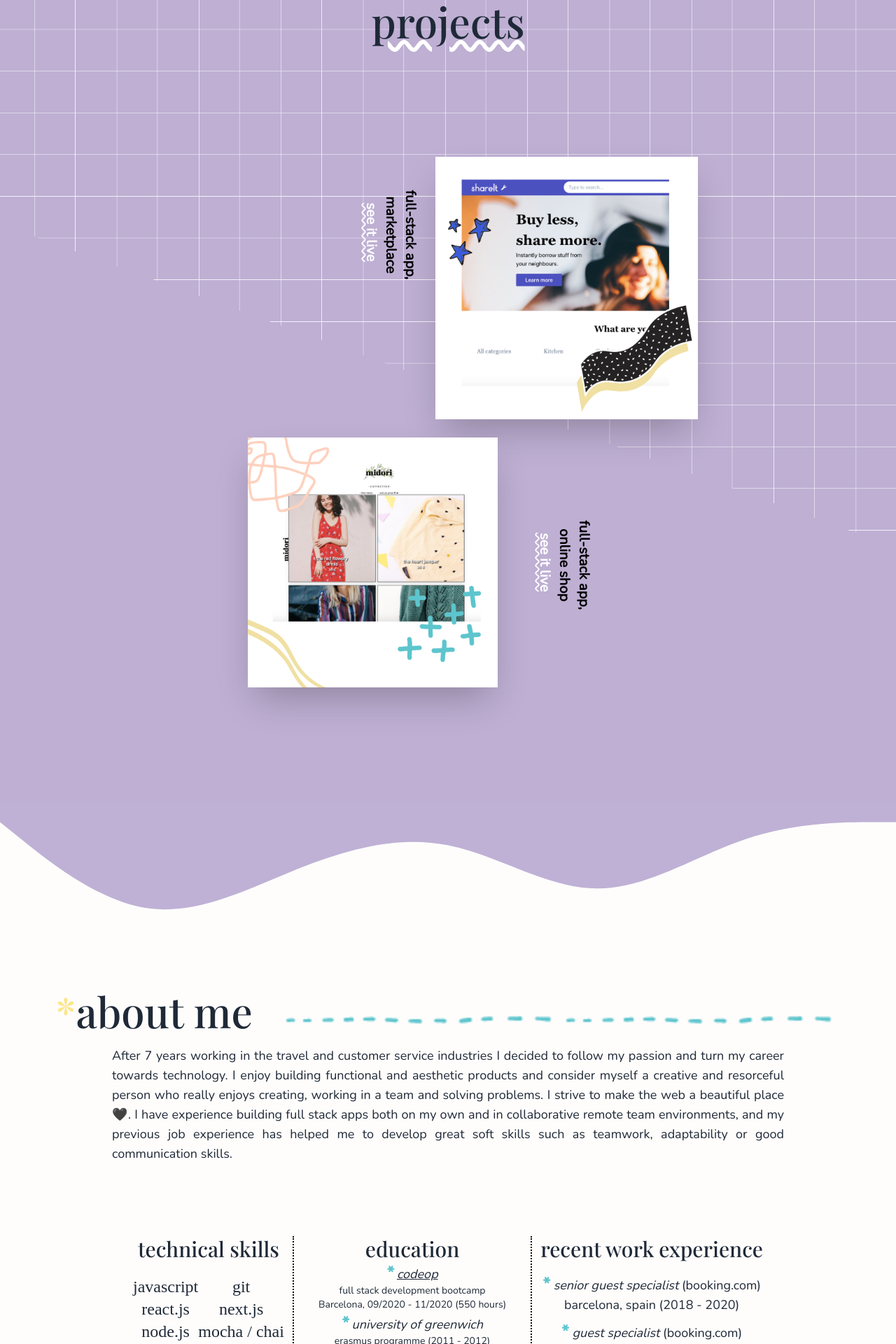
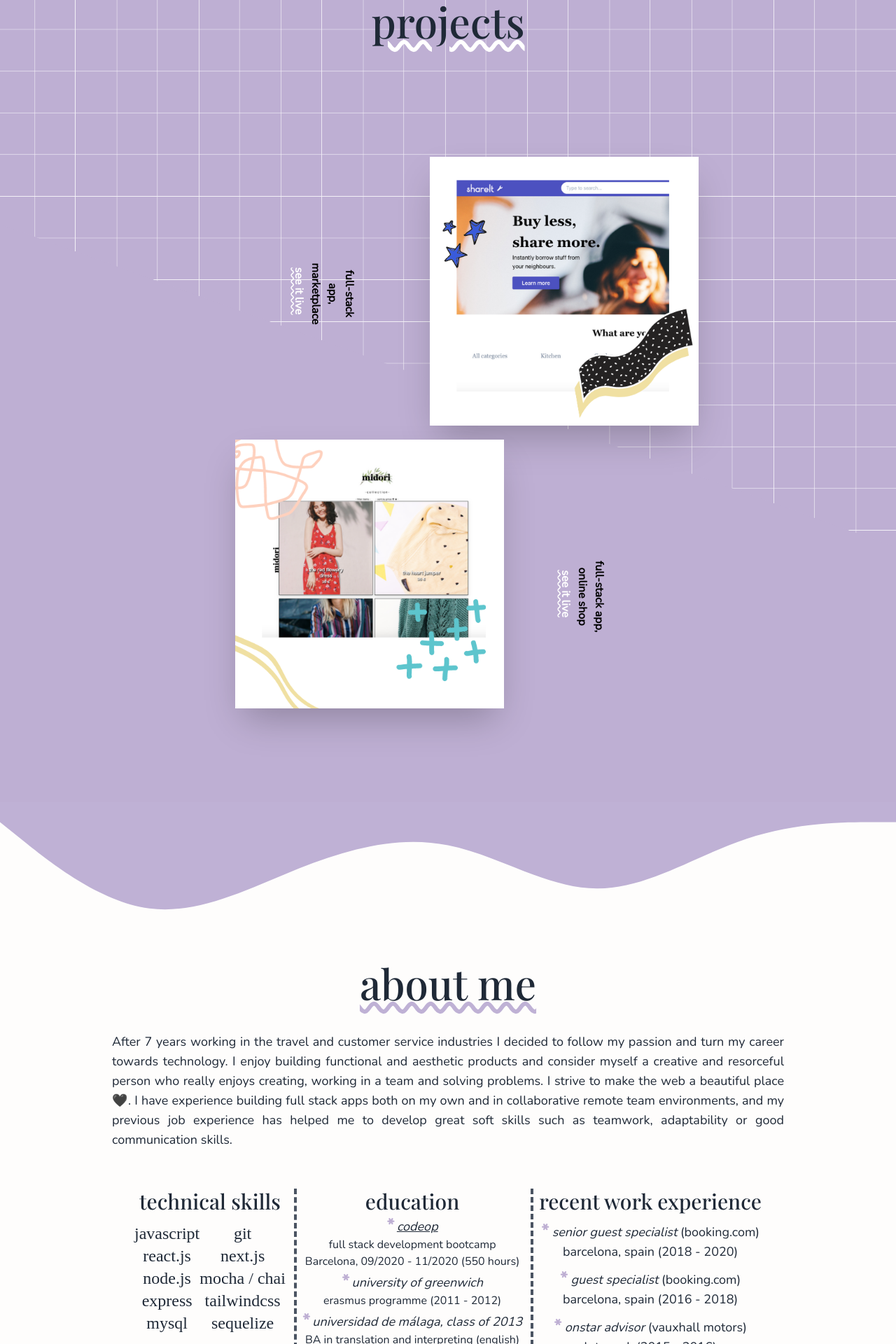
Before and after one commit to Samanthapv/my-portfolio, a Next.js app: page / in a window 1280 px wide. Shown: the part 880-2800 px from the top of the page at 70% size. Built offline with nearby package versions, Linux system fonts and the light colour scheme; a web font is replaced by a local one.

Commit message:
mobile view

```diff
--- a/assets/index.css
+++ b/assets/index.css
@@ -84,8 +84,8 @@
     }
 
     .vl2 {
-      border-left: 2px dotted black;
-      height: 260px;
+      border-top: 2px dotted black;
+      width: 260px;
     }
 
       .vl3 {
--- a/components/AboutMe.js
+++ b/components/AboutMe.js
@@ -6,7 +6,7 @@ let description = "After 7 years working in the travel and customer service indu
 
 
 
-export default function AboutMe(props) {
+export default function AboutMe() {
 
   const [isOpen, setIsOpen] = useState(false)
 
@@ -17,7 +17,7 @@ export default function AboutMe(props) {
   }
 
   return (
-    <div className="h-screen lg-h-lg md:h-lg w-screen bg-yellow-extralight text-gray-800 pt-4">
+    <div className="h-xs lg-h-lg md:h-lg w-screen bg-yellow-extralight text-gray-800 pt-4">
 
 <svg className="-mt-10 -mb-24" xmlns="http://www.w3.org/2000/svg" viewBox="0 0 1440 320"><path fill="#bfb1d5" fill-opacity="1" d="M0,32L40,64C80,96,160,160,240,170.7C320,181,400,139,480,106.7C560,75,640,53,720,69.3C800,85,880,139,960,138.7C1040,139,1120,85,1200,58.7C1280,32,1360,32,1400,32L1440,32L1440,0L1400,0C1360,0,1280,0,1200,0C1120,0,1040,0,960,0C880,0,800,0,720,0C640,0,560,0,480,0C400,0,320,0,240,0C160,0,80,0,40,0L0,0Z"></path></svg>
 
@@ -27,32 +27,29 @@ export default function AboutMe(props) {
         />
 
       <div className="flex flex-col justify-center">
-        <div className="flex flex-row justify-center sm:mt-20 xl:mt-20">
-          <p className="fontmain sm:text-4xl xl:text-6xl lg:text-5xl text-center">
-            <span className="text-yellow-200 -mt-54 mb-10">*</span>
+        <div className="flex flex-row text-center justify-center mt-20 sm:mt-20 xl:mt-10">
+          <p className="fontmain wavy  text-5xl sm:text-4xl xl:text-6xl lg:text-5xl text-center mb-5 text-gray-800 xl:mb-10">
+
             about me
 
           </p>
-          <img src="dashed-line.png" className="xl:ml-10 xl:h-20 lg:h-16  w-auto" alt="line" />
-          <img src="dashed-line.png" className="l:ml-10 xl:h-20 lg:h-16  w-auto" alt="line" />
+
         </div>
 
         <div className="flex justify-center font4 ">
-          <p className="text-justify sm:text-sm xl:text-lg lg:text-lg w-9/12 lg:mb-20">
+          <p className="text-justify text-sm sm:text-sm xl:text-lg lg:text-lg w-9/12 lg:mb-10 xl:mb-24">
           {description} <br />
 
           </p>
         </div>
 
-        <div className="flex flex-col justify-center"></div>
-
-        <div className="flex flex-row justify-center gap-x-3 mt-6">
+        <div className="flex flex-col sm:flex-row md:flex-row lg:flex-row xl:flex-row justify-center gap-x-3 mt-6 xl:-mt-10">
           <div>
-            <h1 className="fontmain sm:text-2xl xl:text-3xl lg:text-2xl text-center fontmain mb-5">
+            <h1 className="fontmain text-2xl sm:text-2xl xl:text-3xl lg:text-2xl text-center fontmain mb-3">
             technical skills </h1>
 
-            <div className="flex flex-row justify-center text-center">
-              <ul className="sm:text-sm xl:text-2xl lg:text-xl font6">
+            <div className="flex flex-row justify-center text-center ">
+              <ul className="text-xl sm:text-sm xl:text-2xl lg:text-xl font6">
                 <li> javascript </li>
                 <li>react.js</li>
                 <li>node.js</li>
@@ -60,7 +57,7 @@ export default function AboutMe(props) {
                 <li>mysql</li>
               </ul>
 
-              <ul className="sm:text-sm xl:text-2xl lg:text-xl font6">
+              <ul className="text-xl sm:text-sm xl:text-2xl lg:text-xl font6 sm:mb-0 md:mb-0 lg:mb-0 xl:mb-0 mb-7">
               <li>git</li>
                 <li>next.js</li>
                 <li>mocha / chai</li>
@@ -70,33 +67,31 @@ export default function AboutMe(props) {
             </div>
           </div>
 
-          <div className="vl2 "></div>
+          <div className="h-3/4 font4 text-center  sm:text-sm sm:mb-0 md:mb-0 lg:mb-0 xl:mb-0 mb-7 sm:border-l-4 sm:border-dashed sm:border-opacity-90 sm:border-gray-700 sm:pl-2 md:border-l-4 md:border-dashed md:border-opacity-90 md:border-gray-700 md:pl-2 lg:border-l-4 lg:border-dashed
+ lg:border-opacity-90 lg:border-gray-700 lg:pl-2 xl:border-l-4 xl:border-dashed xl:border-opacity-90 xl:border-gray-700 xl:pl-2">
+            <h1 className="fontmain  text-2xl sm:text-2xl xl:text-3xl lg:text-2xl text-center "> education</h1>
+            <h3><span className="font-black text-sm sm:text-sm xl:text-2xl lg:text-2xl text-purple-lilac">*</span> <span onClick={handleOpenModal} className="italic underline xl:text-lg  hover:text-green-lightGreen cursor-pointer sm:text-base">codeop</span></h3>
+            <h5 className="text-sm xl:text-base">full stack development bootcamp</h5>
+            <p className="text-sm xl:text-base">Barcelona, 09/2020 - 11/2020 (550 hours)</p>
 
-          <div className="font4 text-center  sm:text-sm">
-            <h1 className="fontmain  sm:text-2xl xl:text-3xl lg:text-2xl text-center "> education</h1>
-            <h3><span className="font-black sm:text-sm xl:text-2xl lg:text-2xl text-green-lightGreen">*</span> <span onClick={handleOpenModal} className="italic underline xl:text-lg  hover:text-green-lightGreen cursor-pointer sm:text-base">codeop</span></h3>
-            <h5>full stack development bootcamp</h5>
-            <p>Barcelona, 09/2020 - 11/2020 (550 hours)</p>
+            <h3><span className="font-black text-sm  sm:text-sm xl:text-2xl lg:text-2xl text-purple-lilac">*</span> <span className="italic text-base xl:text-lg md:text-lg sm:text-base">university of greenwich</span></h3>
+            <h5 className="text-sm xl:text-base">erasmus programme (2011 - 2012)</h5>
 
-            <h3><span className="font-black  sm:text-sm xl:text-2xl lg:text-2xl text-green-lightGreen">*</span> <span className="italic xl:text-lg text-lg sm:text-base">university of greenwich</span></h3>
-            <h5>erasmus programme (2011 - 2012)</h5>
-
-            <h3><span className="font-black  sm:text-sm xl:text-2xl lg:text-2xl text-green-lightGreen">*</span> <span className="italic xl:text-lg text-lg sm:text-base">universidad de málaga, class of 2013</span></h3>
-            <h5>BA in translation and interpreting (english)</h5>
+            <h3><span className="font-black  sm:text-sm xl:text-2xl lg:text-2xl text-purple-lilac">*</span> <span className="italic xl:text-lg text-base md:text-lg sm:text-base">universidad de málaga, class of 2013</span></h3>
+            <h5 className="text-sm xl:text-base">BA in translation and interpreting (english)</h5>
 
           </div>
 
-          <div className="vl2 md:vl3"></div>
+          <div className="xl:h-56 lg:40 xl:pb-20 sm:text-sm sm:border-l-4 sm:border-dashed sm:border-opacity-90 sm:border-gray-700 sm:pl-2 md:border-l-4 md:border-dashed md:border-opacity-90 md:border-gray-700 md:pl-2 lg:border-l-4 lg:border-dashed
+ lg:border-opacity-90 lg:border-gray-700 lg:pl-2 xl:border-l-4 xl:border-dashed xl:border-opacity-90 xl:border-gray-700 xl:pl-2">
+            <h1 className="fontmain text-2xl sm:text-2xl xl:text-3xl lg:text-2xl text-center mb-2"> recent work experience </h1>
 
-          <div className="mb-10 xl:pb-20">
-            <h1 className="fontmain sm:text-2xl xl:text-3xl lg:text-2xl text-center mb-4"> recent work experience </h1>
-
-            <ul className="font4 sm:text-sm xl:text-lg lg:text-base text-center">
-              <li><span className="font-black sm:text-sm xl:text-2xl lg:text-xl text-green-lightGreen">*</span> <span className="italic">senior guest specialist</span> (booking.com)</li>
+            <ul className="font4 text-sm sm:text-sm xl:text-lg lg:text-base text-center">
+              <li><span className="font-black sm:text-sm xl:text-2xl lg:text-xl text-purple-lilac">*</span> <span className="italic">senior guest specialist</span> (booking.com)</li>
               <li className="mb-2">barcelona, spain (2018 - 2020)</li>
-              <li><span className="font-black sm:text-sm xl:text-2xl lg:text-xl text-green-lightGreen">*</span> <span className="italic">guest specialist </span> (booking.com) </li>
+              <li><span className="font-black sm:text-sm xl:text-2xl lg:text-xl text-purple-lilac">*</span> <span className="italic">guest specialist </span> (booking.com) </li>
               <li className="mb-2"> barcelona, spain (2016 - 2018)</li>
-              <li><span className="font-black sm:text-sm xl:text-2xl lg:text-xl text-green-lightGreen">*</span> <span className="italic">onstar advisor </span> (vauxhall motors) </li>
+              <li><span className="font-black sm:text-sm xl:text-2xl lg:text-xl text-purple-lilac">*</span> <span className="italic">onstar advisor </span> (vauxhall motors) </li>
               <li>luton, uk (2015 - 2016) </li>
             </ul>
 
--- a/components/Projects.js
+++ b/components/Projects.js
@@ -13,15 +13,16 @@ export default function Projects(props) {
   });
 
   return (
-    <div className="xl:h-sm md:h-sm sm:h-lg w-screen bg-hero-bg4 bg-no-repeat  bg-purple-lilac">
-      <h1 className="fontmain wavy2 text-center pt-20"> projects </h1>
-
+    <div className="h-lg xl:pr-56 xl:h-sm md:h-sm sm:h-lg w-screen bg-hero-bg4 bg-no-repeat  bg-purple-lilac">
+      <div className="flex flex-row justify-center w-screen">
+      <h1 className="fontmain wavy2 pt-20 text-gray-800"> projects </h1>
+      </div>
 
       <div className="flex xl:pl-60 flex-col items-center text-5xl mt-16 mb-5 ">
 
-        <div className="flex flex-row mb-1 w-200  items-center ml-72" ref={ref}>
+        <div className="flex flex-row mb-1 w-200 items-center ml-72" ref={ref}>
           <div className="text-center"  >
-            <p className="transform xl:-ml-28 xl:mb-36 md:-mr-18 md:mr-18 rotate-90 text-xl font4 font-bold">
+            <p className="transform -ml-96 mt-40 xl:mr-52 lg:-ml-96  xl:-ml-28 xl:mb-36 md:-mr-18 md:mr-18 rotate-90 text-base font4 font-bold">
             full-stack app, <br /> marketplace  <br />
               <a
                 className="text-white wavy2 hover:underline mr-2 "
@@ -34,23 +35,23 @@ export default function Projects(props) {
           </div>
 
           <Link href={`/shareit`}>
-          <div className="cursor-pointer">
+          <div className="cursor-pointer -ml-36">
 
-          <div ref={ref} className="md:mr-20">
+          <div ref={ref} className="md:mr-20 ">
                <motion.img
                animate={{
                 y: inView ? 100 : 0,
               }}
               src="/shareitpic.png"
                 alt="shareit"
-                className={`z-30 lg:w-9/12 xl:mb-48 lg:mb-30 ${inView && 'xl:shadow-2xl'}`} />
+                className={` z-30 w-64 h-64 xl:w-96 xl:h-96 lg:h-96 lg:w-96 md:w-96 md:h-96 lg:ml-10  xl:mb-48 lg:mb-30 ${inView && 'xl:shadow-2xl'}`} />
 
             </div>
           </div>
           </Link>
         </div>
 
-        <div className="flex flex-row justify-center mr-80 ml-20 -mt-20 items-center h-screen" ref={ref}>
+        <div className="flex flex-row justify-center mr-30 ml-48  items-center h-screen" ref={ref}>
           <div className="mr-12 cursor-pointer">
             <Link href={`/midori`}>
            <motion.img
@@ -60,13 +61,13 @@ export default function Projects(props) {
               }}
               src="/midoripic.png"
                 alt="midori"
-                className={`z-30 xl:mb-56 sm:mb-30 lg:-ml-6 lg:w-9/12 ${inView && 'xl:shadow-2xl lg:shadow-2xl'}`} />
+                className={`-ml-32 lg:h-96 lg:w-96 xl:-mt-36 z-30 w-auto h-auto xl:mr-64 xl:w-96 xl:h-96 xl:mb-56 sm:mb-30 lg:mr-60 ${inView && 'xl:shadow-2xl md:shadow-2xl lg:shadow-2xl'}`} />
             </Link>
 
           </div>
 
           <div className="text-center">
-              <p className={`transform -mr-64 md:-ml-60 lg:mt-40 lg:-mr-12 md:mb-60 xl:-mt-44 xl:-mr- md:mr-18 sm:-ml-40 sm:mt-30 rotate-90 text-xl font4 font-bold ${inView && "md:-mt-2"}`}>
+        <p className="transform -ml-60 -mt-56 xl:-mt-72 lg:-mt-24 lg:-ml-96 xl:-ml-96 xl:mb-36 md:-mr-18 md:mr-18 rotate-90 text-base font4 font-bold">
             full-stack app, <br /> online shop  <br />
               <a
                 className="text-white wavy2 hover:underline mr-2 "
@@ -77,7 +78,7 @@ export default function Projects(props) {
               </a>
             </p>{" "}
           </div>
-          {inView && <img src="/sparkles.gif" alt="sparkles" className="xl:w-3/12 sm:hidden  xl:-mt-30  md:hidden"/>}
+
         </div>
 
       </div>
--- a/pages/_app.js
+++ b/pages/_app.js
@@ -36,8 +36,7 @@ updateWindowDimensions() {
       when: "afterChildren"
     };
 
-return this.state.width < 640 ? <MobileView /> :
- (
+return (
 
 <AnimatePresence>
         <div className="page-transition-wrapper" style={{backgroundColor: "white"}}>
--- a/pages/shareit.js
+++ b/pages/shareit.js
@@ -39,14 +39,16 @@ export default function shareit() {
 
   return (
     <div className="h-screen">
+
       <SideBar />
+
 
          <head>
         <title>sam pinos</title>
         <link rel="icon" href="/favicon.ico" />
       </head>
 
-      <div className="header text-center flex flex-row  justify-center mt-6">
+      <div className="header text-center flex flex-row  justify-center mt-20">
         <h1 className="title animate-this wavy4 mt-5 fontmain lg:text-6xl lg:ml-20 sm:text-5xl">
           shareIt
         </h1>
```
Also changed, not shown: components/Contact.js (+4 -4 lines), components/Sidebar.js (+9 -7 lines), components/TypeWriter.js (+16 -17 lines), pages/midori.js (+7 -4 lines), 1 other file (tests, documents, lock files or other folders).
